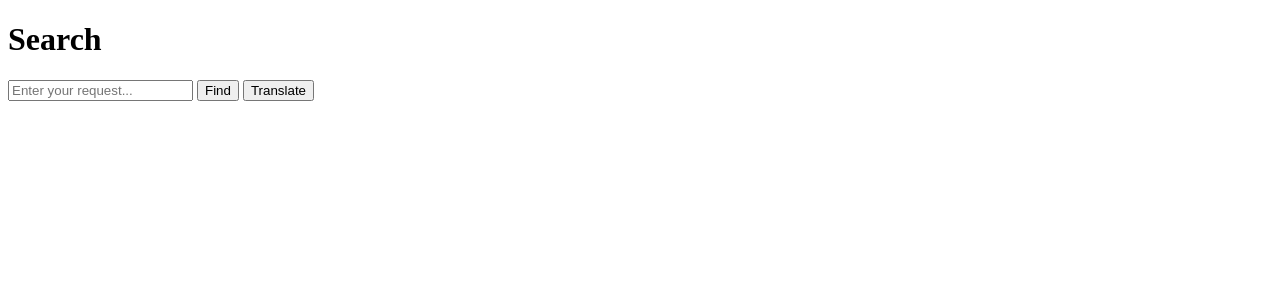
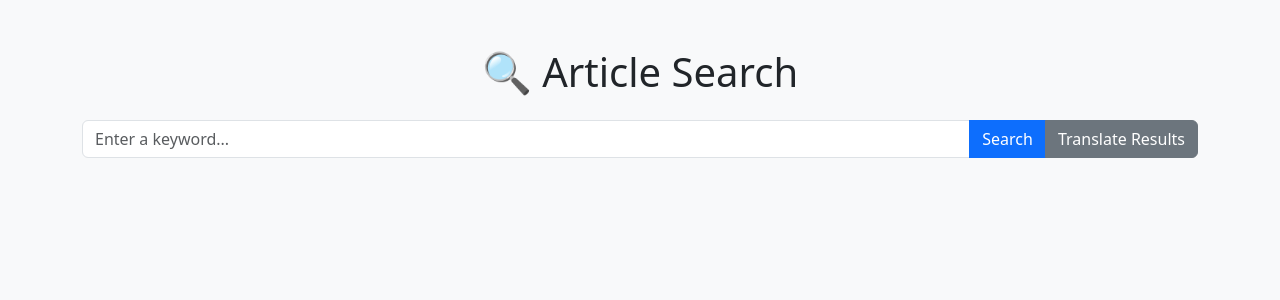
Before and after one commit to nentoday/Information-Retrieval-System, a Flask app: page / in a window 1280 px wide. Shown: the top 300 px of the page. Run offline with Flask 3, Linux system fonts and the light colour scheme.

Commit message:
Update index.html

```diff
--- a/Website/website/templates/index.html
+++ b/Website/website/templates/index.html
@@ -1,27 +1,35 @@
 <!DOCTYPE html>
-<html lang="ru">
+<html lang="en">
 <head>
     <meta charset="UTF-8">
-    <title>Search</title>
+    <title>Article Search</title>
+    <link href="https://cdn.jsdelivr.net/npm/bootstrap@5.3.0/dist/css/bootstrap.min.css" rel="stylesheet">
 </head>
-<body>
-    <h1>Search</h1>
-    <input type="text" id="searchInput" placeholder="Enter your request...">
-    <button onclick="search()">Find</button>
-    <button onclick="translate()">Translate</button>
+<body class="bg-light">
+<div class="container mt-5">
+    <h1 class="mb-4 text-center">🔍 Article Search</h1>
 
-    <ul id="results"></ul>
+    <div class="input-group mb-3">
+        <input type="text" class="form-control" id="searchInput" placeholder="Enter a keyword...">
+        <button class="btn btn-primary" onclick="search()">Search</button>
+        <button class="btn btn-secondary" onclick="translate()">Translate Results</button>
+    </div>
+
+    <div id="results" class="row gy-4"></div>
+</div>
 
 <script>
-    let rawResults = [];  // store raw results
+    let rawResults = [];
 
     function search() {
-        const keyword = document.getElementById("searchInput").value;
+        const keyword = document.getElementById("searchInput").value.trim();
+        if (!keyword) return;
+
         fetch(`/search?q=${encodeURIComponent(keyword)}`)
             .then(response => response.json())
             .then(data => {
                 rawResults = data;
-                displayResults(data, false); // show without translation
+                displayResults(data, false);
             })
             .catch(error => console.error("Error:", error));
     }
@@ -34,25 +42,52 @@
                     "Content-Type": "application/json"
                 },
                 body: JSON.stringify({ title: row.title, text: row.article_text })
-            })
-            .then(response => response.json());
+            }).then(response => response.json().then(t => ({
+                id: row.id,
+                title: row.title,
+                article_text: row.article_text,
+                translated_title: t.translated_title,
+                translated_text: t.translated_text
+            })));
         });
 
         Promise.all(translatedResults).then(data => {
-            displayResults(data, true); // show translated
+            displayResults(data, true);
         });
     }
 
     function displayResults(data, isTranslated) {
-        const resultsList = document.getElementById("results");
-        resultsList.innerHTML = "";
+        const resultsContainer = document.getElementById("results");
+        resultsContainer.innerHTML = "";
+
         data.forEach(row => {
-            const li = document.createElement("li");
-            li.innerHTML = `
-                <strong>${isTranslated ? "EN" : "RU"} Title:</strong> ${isTranslated ? row.translated_title : row.title}<br>
-                <strong>${isTranslated ? "EN" : "RU"} Text:</strong> ${isTranslated ? row.translated_text : row.article_text}<br><br>
+            const col = document.createElement("div");
+            col.className = "col-12";
+
+            col.innerHTML = `
+                <div class="card shadow-sm h-100">
+                    <div class="card-body">
+                        <div class="row">
+                            <div class="col-md-6">
+                                <h6><strong>Original Title:</strong></h6>
+                                <p>${row.title}</p>
+                                <h6><strong>Original Text:</strong></h6>
+                                <p style="max-height: 100px; overflow-y: auto;">${row.article_text}</p>
+                            </div>
+                            <div class="col-md-6 border-start">
+                                <h6><strong>Translated Title:</strong></h6>
+                                <p>${isTranslated ? row.translated_title : '<em>Click "Translate Results" to see</em>'}</p>
+                                <h6><strong>Translated Text:</strong></h6>
+                                <p style="max-height: 100px; overflow-y: auto;">
+                                    ${isTranslated ? row.translated_text : '<em>Click "Translate Results" to see</em>'}
+                                </p>
+                            </div>
+                        </div>
+                        <a class="btn btn-link mt-2" href="/article/${row.id}" target="_blank">View Full Article</a>
+                    </div>
+                </div>
             `;
-            resultsList.appendChild(li);
+            resultsContainer.appendChild(col);
         });
     }
 </script>
```
